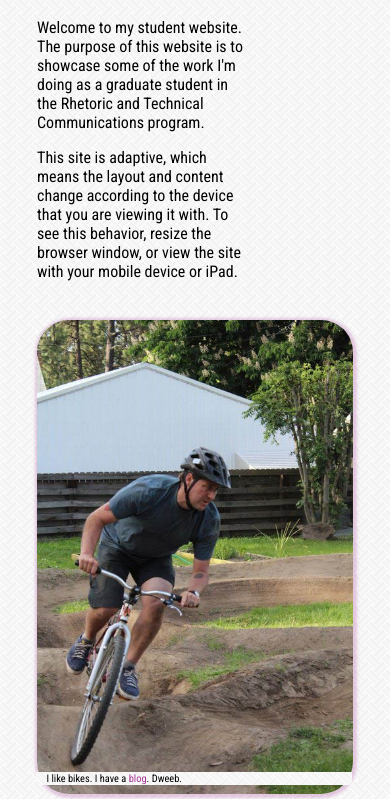
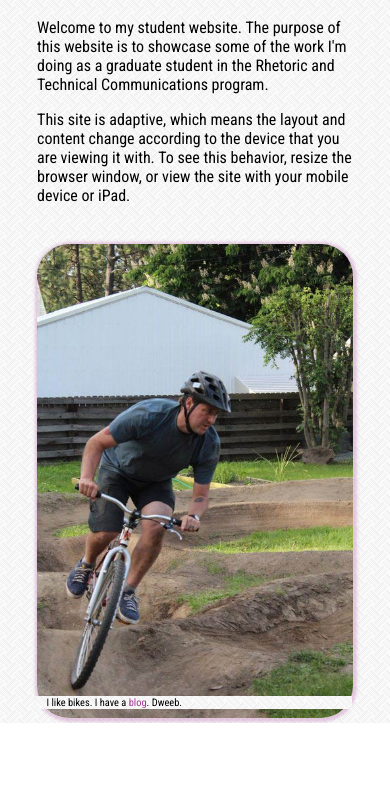
Before and after one commit to johnspeare/368-Final, a plain HTML site: page index.html in a window 390 px wide. Shown: the part 176-975 px from the top of the page. After the commit the page ends 899 px from the top, so only its background shows below. Drawn offline with Linux system fonts and the light colour scheme.

Commit message:
h4 space for mobile screens and intro width = 101%

```diff
--- a/css/styles.css
+++ b/css/styles.css
@@ -354,6 +354,10 @@ div#header-fixed {
 		margin-top: 4%;
 	}
 
+	#intro p{
+		width:101%;
+	}
+
 	#cvStack a {
 		display: inline;
 	}
```
Also changed, not shown: css/styles-tradResume.css (+6 -1 lines).
